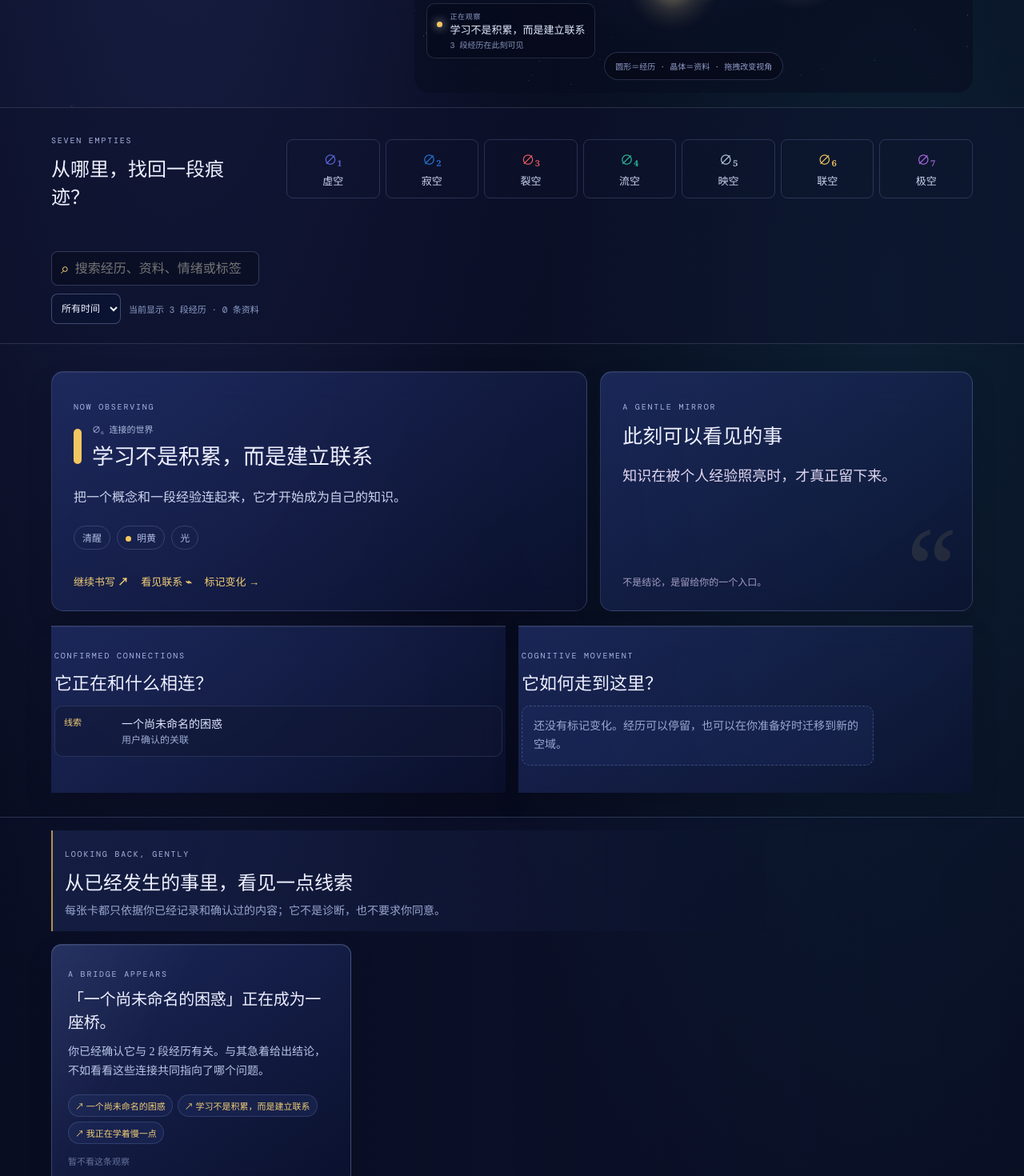
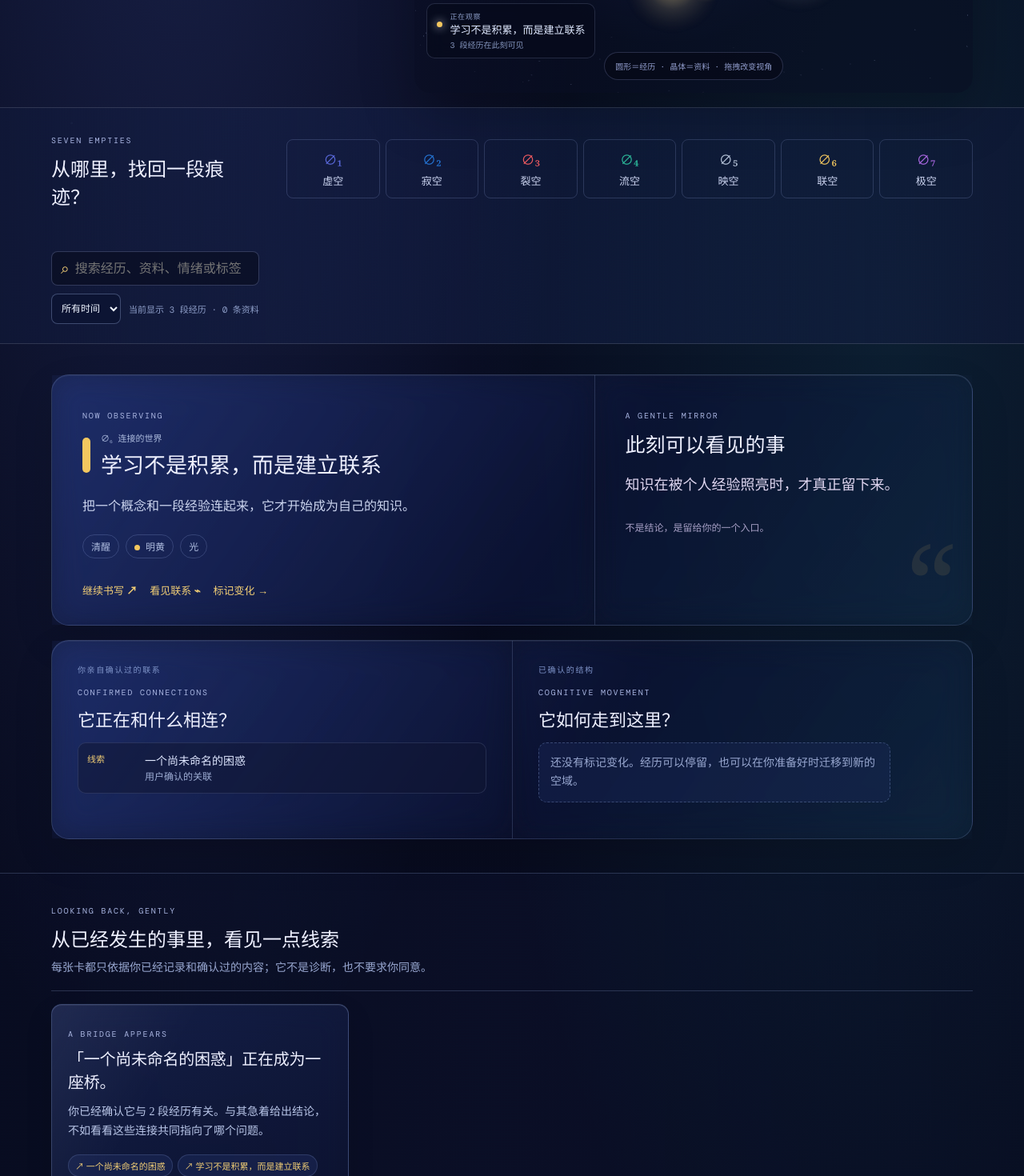
Before and after one commit to zl31415952653-prog/mind-universe-web, a React (Vite) app: page / in a window 1280 px wide. Shown: the part 560-2030 px from the top of the page at 80% size. Built offline with nearby package versions, Linux system fonts and the light colour scheme.

Commit message:
重构观察板布局并取消宇宙滚轮缩放

```diff
--- a/src/App.tsx
+++ b/src/App.tsx
@@ -13,6 +13,7 @@ import './explorer.css';
 import './mobile.css';
 import './ui.css';
 import './atmosphere.css';
+import './structure.css';
 import LearningWorkbench from './LearningWorkbench';
 import NotesWorkspace from './NotesWorkspace';
 import DiscoveryPanel from './DiscoveryPanel';
--- a/src/UniverseCanvas.tsx
+++ b/src/UniverseCanvas.tsx
@@ -75,10 +75,9 @@ export default function UniverseCanvas({ entries, knowledge, knowledgeRelations,
     const onDown=(e:PointerEvent)=>{down={x:e.clientX,y:e.clientY};};
     const onMove=(e:PointerEvent)=>{if(!down)return; yaw-=(e.clientX-down.x)*.006; pitch=Math.max(-.3,Math.min(.28,pitch+(e.clientY-down.y)*.003));down={x:e.clientX,y:e.clientY};};
     const onUp=(e:PointerEvent)=>{if(!down)return; const rect=renderer.domElement.getBoundingClientRect(); pointer.x=((e.clientX-rect.left)/rect.width)*2-1; pointer.y=-((e.clientY-rect.top)/rect.height)*2+1; raycaster.setFromCamera(pointer,camera); const targets=[...entryGroup.children,...knowledgeGroup.children].filter(o=>o instanceof THREE.Mesh); const object=raycaster.intersectObjects(targets)[0]?.object; const entry=object?.userData.entry as Entry|undefined; const item=object?.userData.knowledge as KnowledgeEntry|undefined; if(entry)select.current(entry); if(item)selectKnowledge.current(item);down=null;};
-    const onWheel=(e:WheelEvent)=>{distance=Math.max(16,Math.min(36,distance+e.deltaY*.012));};
-    const ro=new ResizeObserver(resize);ro.observe(el);renderer.domElement.addEventListener('pointerdown',onDown);renderer.domElement.addEventListener('pointermove',onMove);renderer.domElement.addEventListener('pointerup',onUp);renderer.domElement.addEventListener('wheel',onWheel,{passive:true});
+    const ro=new ResizeObserver(resize);ro.observe(el);renderer.domElement.addEventListener('pointerdown',onDown);renderer.domElement.addEventListener('pointermove',onMove);renderer.domElement.addEventListener('pointerup',onUp);
     let frame=0; const animate=()=>{frame=requestAnimationFrame(animate);if(lens==='atlas')root.rotation.z+=.00045;moveCamera();renderer.render(scene,camera);};animate();
-    return()=>{cancelAnimationFrame(frame);ro.disconnect();renderer.domElement.removeEventListener('pointerdown',onDown);renderer.domElement.removeEventListener('pointermove',onMove);renderer.domElement.removeEventListener('pointerup',onUp);renderer.domElement.removeEventListener('wheel',onWheel);renderer.dispose();el.innerHTML='';};
+    return()=>{cancelAnimationFrame(frame);ro.disconnect();renderer.domElement.removeEventListener('pointerdown',onDown);renderer.domElement.removeEventListener('pointermove',onMove);renderer.domElement.removeEventListener('pointerup',onUp);renderer.dispose();el.innerHTML='';};
   },[entries, knowledge, knowledgeRelations, relations, transitions, selectedId, lens]);
   return <div ref={host} className="universe-canvas" aria-label="可旋转的七空宇宙，点击星尘查看经历" />;
 }
--- /dev/null
+++ b/src/structure.css
@@ -0,0 +1,11 @@
+/* 页面以“观察场景”组织；卡片只服务于可比较的重复信息。 */
+.reflection-grid,.meaning-grid{gap:0!important;border:1px solid rgba(174,199,255,.2);border-radius:22px;background:linear-gradient(125deg,rgba(37,53,113,.54),rgba(13,20,51,.48) 57%,rgba(20,46,70,.34));box-shadow:inset 0 1px rgba(255,255,255,.08),0 20px 50px rgba(0,0,0,.12);backdrop-filter:blur(18px)}
+.reflection-grid{margin:38px clamp(22px,5vw,76px) 18px!important;padding:0!important}.meaning-grid{margin:0 clamp(22px,5vw,76px) 42px!important;padding:0!important}
+.reflection-card,.insight-card,.meaning-grid>article{min-height:0!important;border:0!important;border-radius:0!important;background:transparent!important;box-shadow:none!important}
+.reflection-card{padding:34px 38px!important;border-right:1px solid rgba(174,199,255,.18)!important}.insight-card{padding:34px 38px!important}.insight-card:after{color:rgba(243,199,95,.1)!important}.insight-foot{position:static!important;margin-top:28px}
+.meaning-grid>article{padding:28px 32px 31px!important}.meaning-grid>article+article{border-left:1px solid rgba(174,199,255,.18)!important}.meaning-grid>article:before{content:'已确认的结构';display:block;margin-bottom:15px;color:#7f94c9;font:10px 'DM Mono';letter-spacing:1.6px}.meaning-grid>article:first-child:before{content:'你亲自确认过的联系'}
+.paths,.library,.review,.ai-mirror,.timeline{padding-top:30px!important;padding-bottom:42px!important;background:linear-gradient(90deg,rgba(12,18,46,.18),rgba(35,52,112,.1) 48%,rgba(12,18,46,.18))!important}.paths .section-head,.library .section-head,.review .section-head,.ai-mirror .section-head,.timeline .section-head{padding:0 0 16px!important;border:0!important;border-bottom:1px solid rgba(174,199,255,.2)!important;border-radius:0!important;background:transparent!important}
+.paths-grid{gap:0!important;border:1px solid rgba(174,199,255,.2);border-radius:18px;overflow:hidden;background:linear-gradient(125deg,rgba(35,49,104,.42),rgba(12,18,46,.38));backdrop-filter:blur(14px)}.journey,.threads{border:0!important;border-radius:0!important;background:transparent!important;box-shadow:none!important}.journey{border-right:1px solid rgba(174,199,255,.18)!important}.journey-reason{background:rgba(25,38,86,.28)!important}
+.library-grid{gap:18px!important}.knowledge-card{background:linear-gradient(145deg,rgba(34,50,108,.5),rgba(14,21,50,.52))!important;box-shadow:inset 0 1px rgba(255,255,255,.07),0 10px 25px rgba(0,0,0,.09)!important}.review-grid{gap:18px!important}.review-grid>article{background:linear-gradient(145deg,rgba(34,50,108,.48),rgba(14,21,50,.5))!important}
+.atlas-nav{background:linear-gradient(90deg,rgba(16,25,58,.6),rgba(28,48,105,.28),rgba(16,25,58,.6))!important}.universe-stage{box-shadow:0 25px 70px rgba(0,0,0,.22),inset 0 1px rgba(255,255,255,.04)}
+@media(max-width:850px){.reflection-grid,.meaning-grid{margin-left:18px!important;margin-right:18px!important;grid-template-columns:1fr!important}.reflection-card,.insight-card{padding:26px 22px!important;border-right:0!important}.reflection-card{border-bottom:1px solid rgba(174,199,255,.18)!important}.meaning-grid>article{padding:24px 22px!important}.meaning-grid>article+article{border-left:0!important;border-top:1px solid rgba(174,199,255,.18)!important}.paths-grid{grid-template-columns:1fr!important}.journey{border-right:0!important;border-bottom:1px solid rgba(174,199,255,.18)!important}}
```
